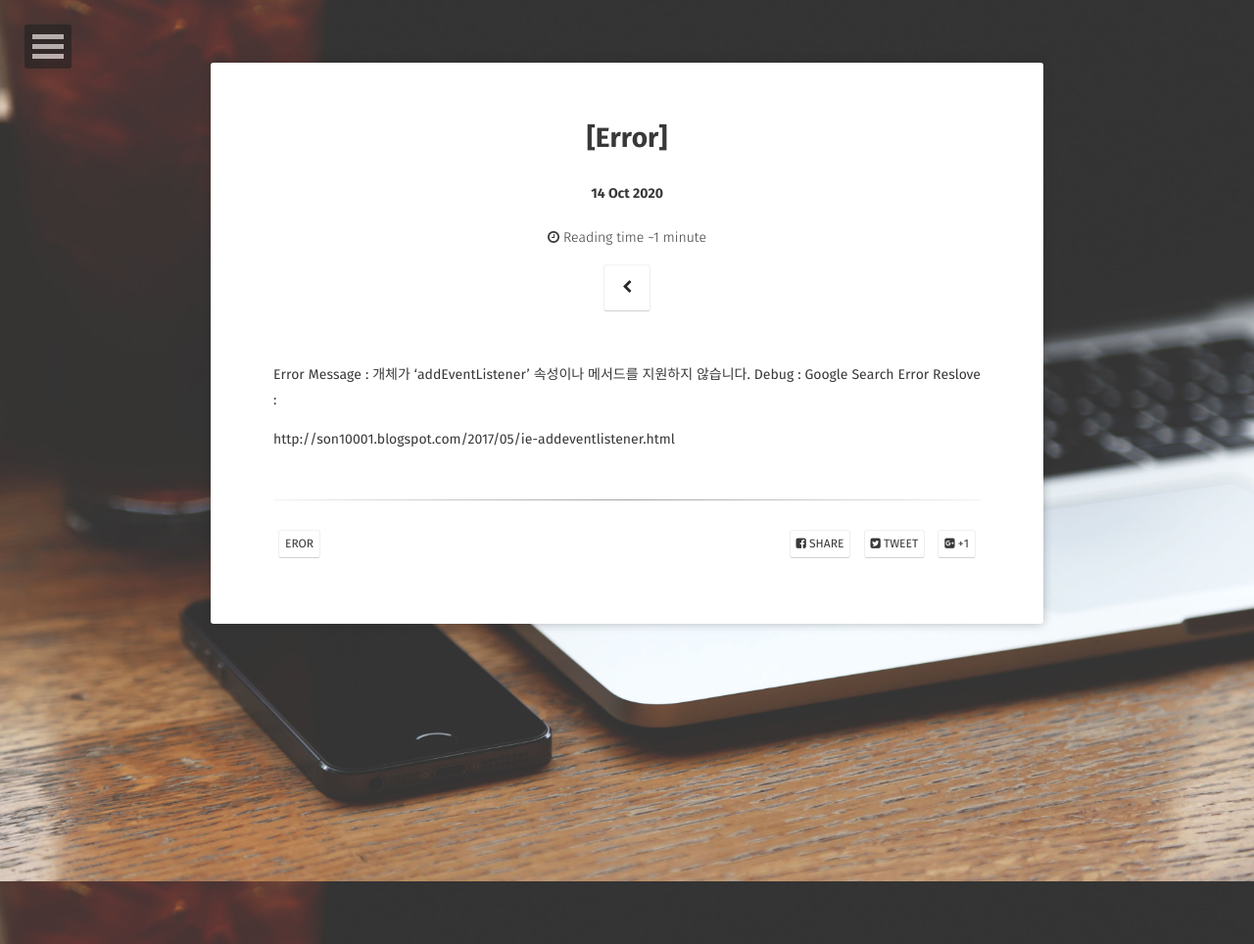
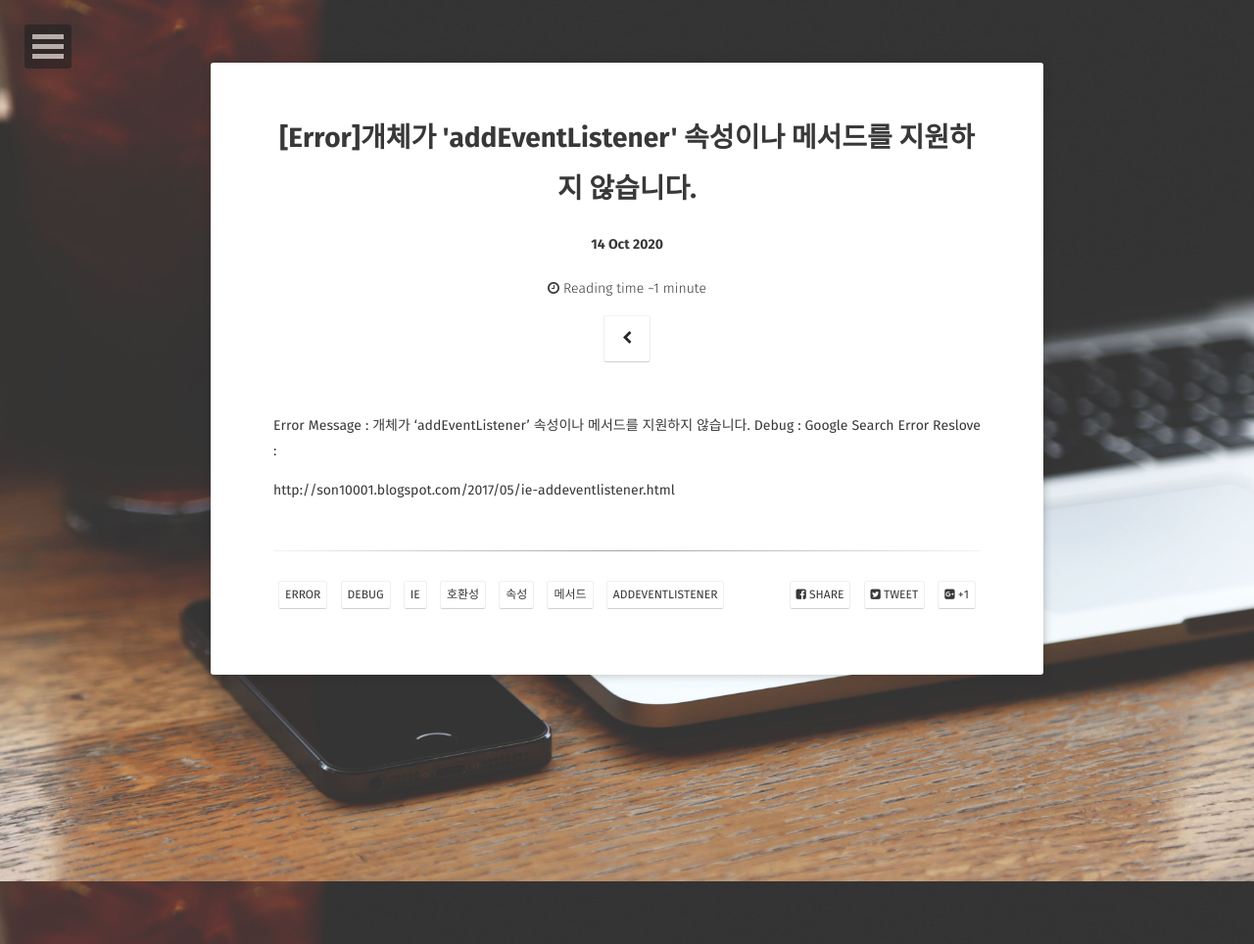
Before and after one commit to skypotato/skypotato.github.io, a Jekyll site: the page built from _posts/2020-10-13-ErrorReport.md, in a window 1280 px wide. Shown: the whole page at 98% size. Built offline with Jekyll 4.4.1, drawn with Linux system fonts in a browser that asks for light colours; some web fonts are replaced.

Commit message:
Update 2020-10-13-ErrorReport.md

```diff
--- a/_posts/2020-10-13-ErrorReport.md
+++ b/_posts/2020-10-13-ErrorReport.md
@@ -1,10 +1,16 @@
 ---
 layout: post
-title: "[Error]"
+title: "[Error]개체가 'addEventListener' 속성이나 메서드를 지원하지 않습니다."
 date:   2020-10-14
 excerpt: "개체가 'addEventListener' 속성이나 메서드를 지원하지 않습니다."
 tag:
-- eror
+- error
+- debug
+- ie
+- 호환성
+- 속성
+- 메서드
+- addEventListener
 comments: true
 ---
 
```
